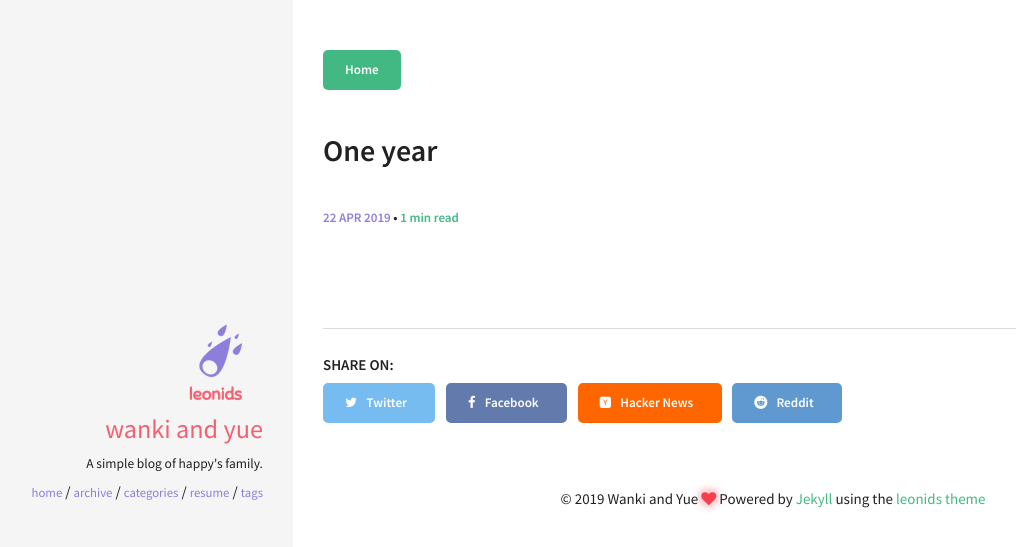
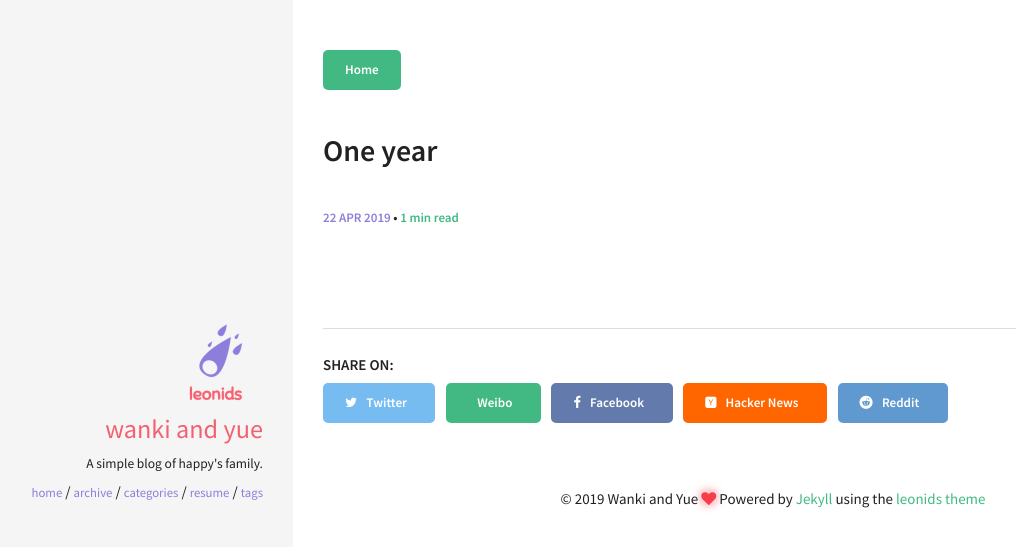
Before and after one commit to YueLi02/YueLi02.github.io, a Jekyll site: the page built from _posts/2019-04-22-one-year.md, in a window 1280 px wide. Shown: the top 547 px of the page, without its empty margins (27-1043 px from the left). Built offline with Jekyll 4.4.1, drawn with Linux system fonts in a browser that asks for light colours.

Commit message:
Update post.html

```diff
--- a/_layouts/post.html
+++ b/_layouts/post.html
@@ -47,6 +47,9 @@ layout: default
       <a href="https://twitter.com/intent/tweet?text={{ site.url }}{{ page.url }}" class="twitter btn" title="Share on Twitter"><i class="fa fa-twitter"></i><span> Twitter</span></a>
     </li>
     <li>
+      <a href="http://service.weibo.com/share/share.php?url={{ site.url }}{{ page.url }}" class="Weibo btn" title="Share on Weibo"><i class="fa fa-Weibo"></i><span> Weibo</span></a>
+    </li>
+    <li>
       <a href="https://www.facebook.com/sharer/sharer.php?u={{ site.url }}{{ page.url }}" class="facebook btn" title="Share on Facebook"><i class="fa fa-facebook"></i><span> Facebook</span></a>
     </li>
     <li>
```
